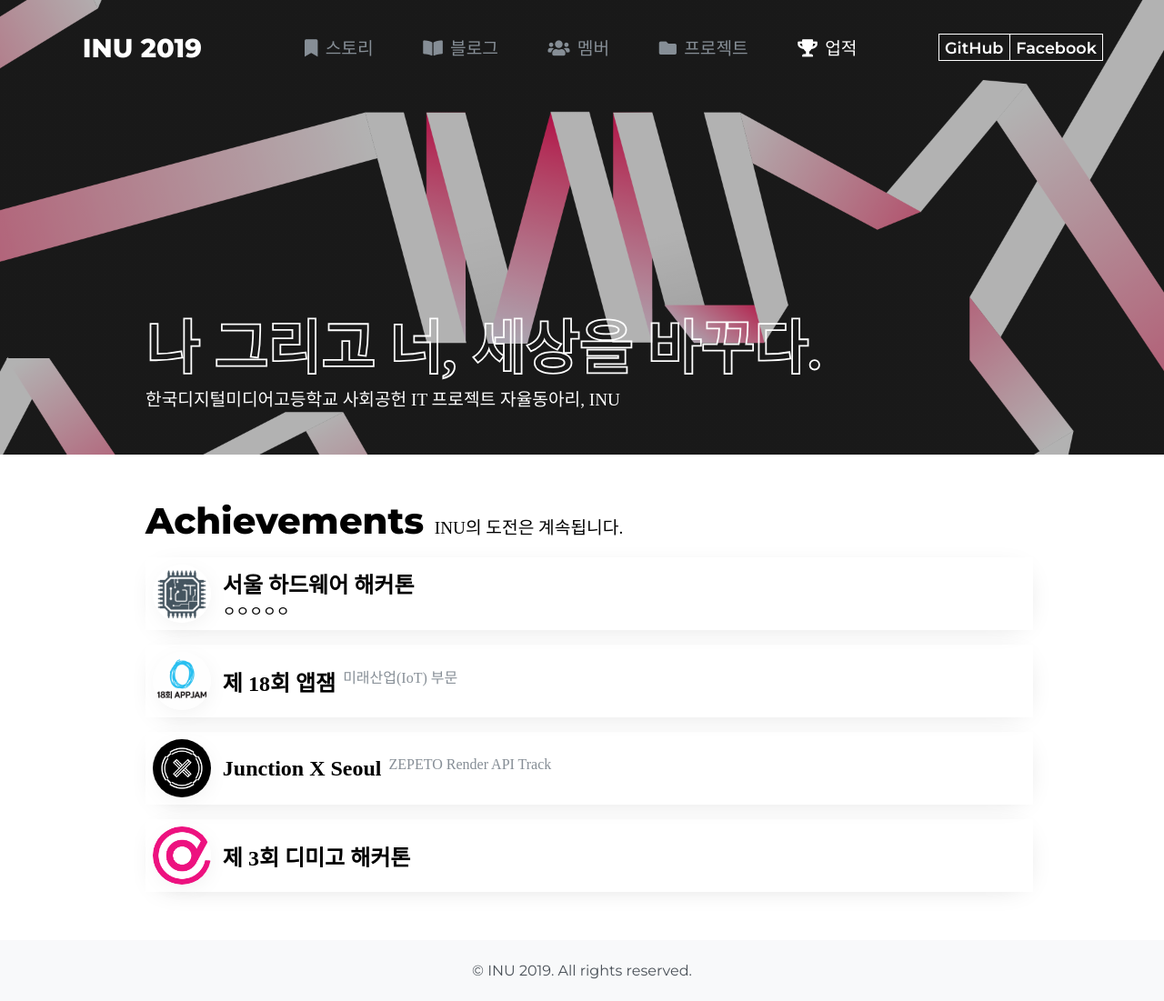
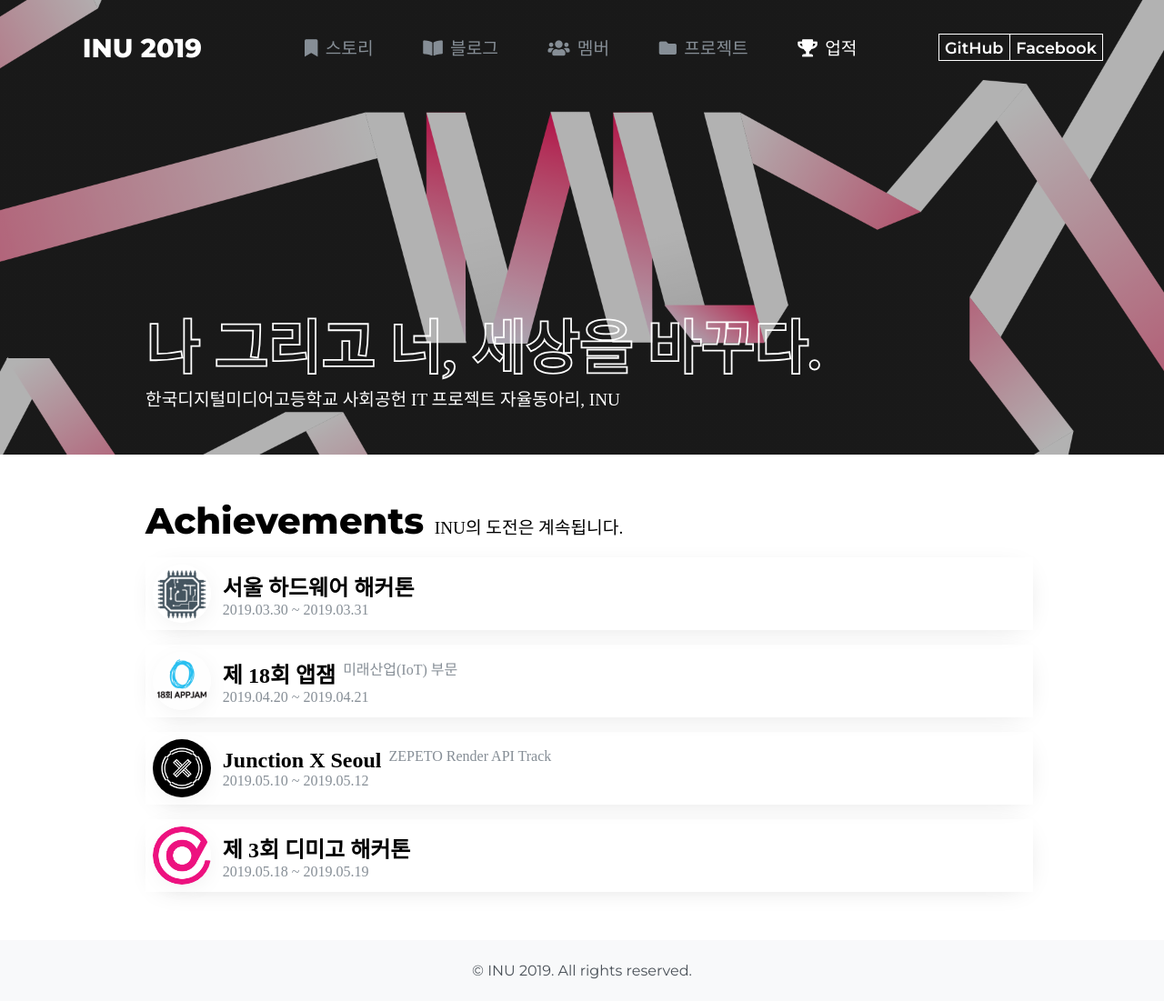
Before and after one commit to inudevs/inudevs.github.io, a Jekyll site: the page built from achieves.md, in a window 1280 px wide. Shown: the whole page at 91% size. Built offline with Jekyll 4.4.1, drawn with Linux system fonts in a browser that asks for light colours; nearby versions of some CDN libraries; some web fonts are replaced.

Commit message:
feat: date in achievements

```diff
--- a/_data/achieves/2019.json
+++ b/_data/achieves/2019.json
@@ -2,20 +2,27 @@
   {
     "name": "서울 하드웨어 해커톤",
     "profile": "/assets/images/archieves/2019/seoul-hw.png",
-    "desc": "ㅇㅇㅇㅇㅇ"
+    "date": "2019.03.30 ~ 2019.03.31",
+    "desc": ""
   },
   {
     "name": "제 18회 앱잼",
     "track": "미래산업(IoT) 부문",
-    "profile": "/assets/images/archieves/2019/18th-appjam.png"
+    "profile": "/assets/images/archieves/2019/18th-appjam.png",
+    "date": "2019.04.20 ~ 2019.04.21",
+    "desc": ""
   },
   {
     "name": "Junction X Seoul",
     "track": "ZEPETO Render API Track",
-    "profile": "/assets/images/archieves/2019/junctionx-seoul.jpg"
+    "profile": "/assets/images/archieves/2019/junctionx-seoul.jpg",
+    "date": "2019.05.10 ~ 2019.05.12",
+    "desc": ""
   },
   {
     "name": "제 3회 디미고 해커톤",
-    "profile": "/assets/images/archieves/2019/dimigo.png"
+    "profile": "/assets/images/archieves/2019/dimigo.png",
+    "date": "2019.05.18 ~ 2019.05.19",
+    "desc": ""
   }
 ]
--- a/_layouts/achieves.html
+++ b/_layouts/achieves.html
@@ -23,6 +23,7 @@ layout: default
             <span class="achievement__name">{{ item.name }}</span>
             <span class="achievement__track">{{ item.track }}</span>
           </div>
+          <span class="achievement__date">{{ item.date }}</span>
           <span class="achievement__desc">{{ item.desc }}</span>
         </div>
       </div>
--- a/_scss/blog/_achieves.scss
+++ b/_scss/blog/_achieves.scss
@@ -27,7 +27,6 @@
   margin-bottom: 1rem;
   display: flex;
   align-items: center;
-  user-select: none;
   justify-items: flex-start;
 
   &__profile {
@@ -58,6 +57,12 @@
     color: $gray-6;
   }
 
+  &__date {
+    display: flex;
+    flex-direction: row;
+    color: $gray-6;
+  }
+
   &__desc {
     display: flex;
     flex-direction: row;
```
